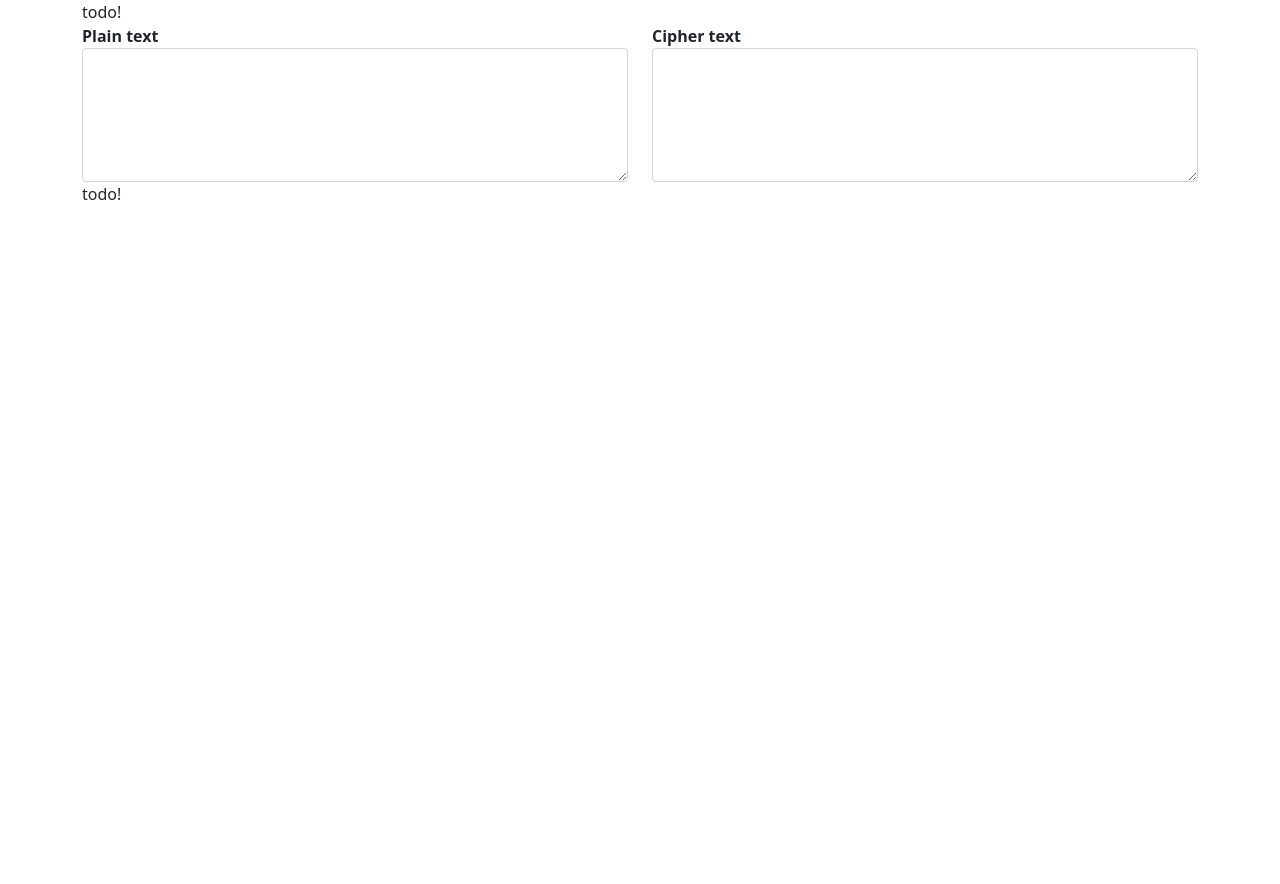
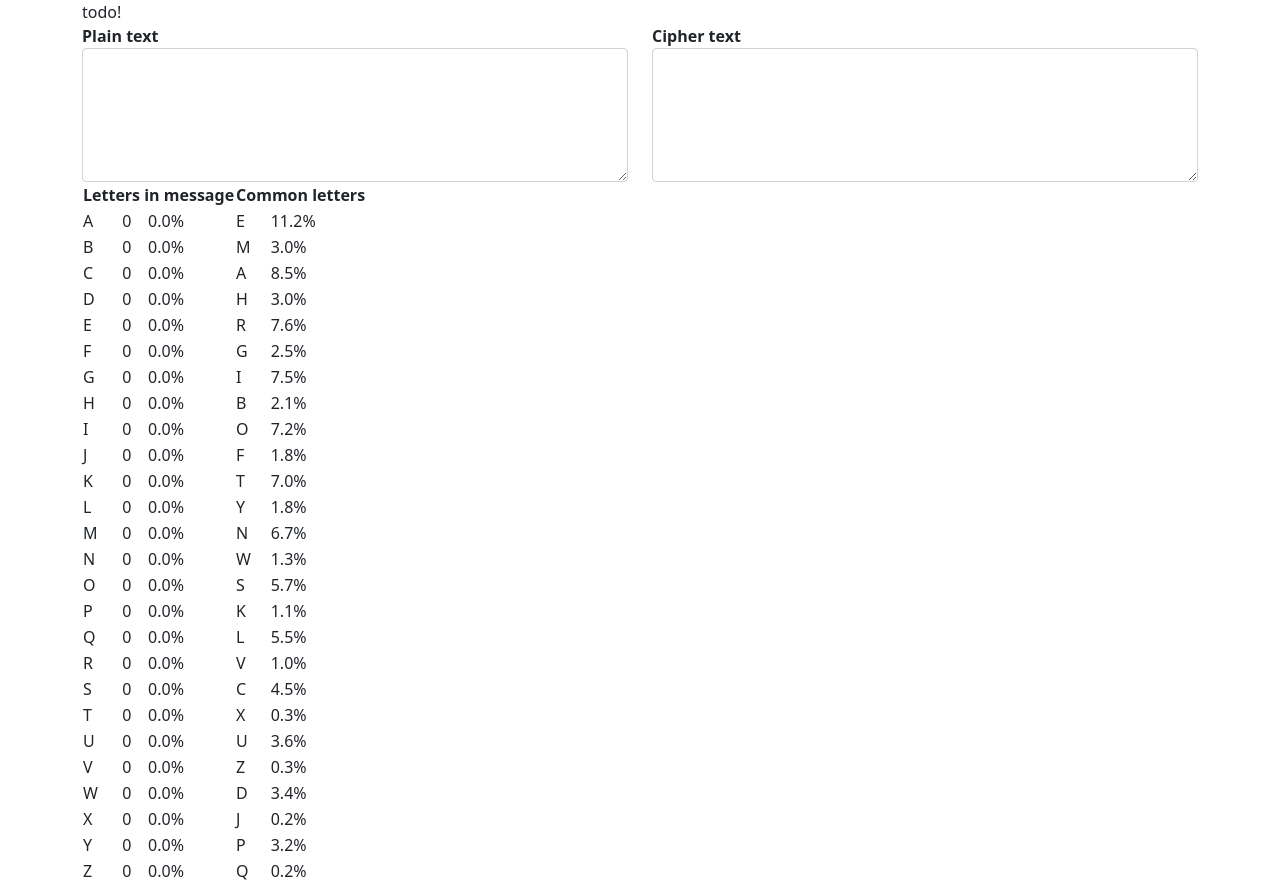
Before and after one commit to spraints/codes, a React (Create React App) app: page / in a window 1280 px wide. Before the commit the page ends 800 px from the top, so only its background shows below. Built offline with nearby package versions, Linux system fonts and the light colour scheme.

Commit message:
count characters

```diff
--- a/src/App.tsx
+++ b/src/App.tsx
@@ -1,10 +1,10 @@
 import { Cipher, ReplacementCipher } from './Model'
 import TODO from './TODO'
 import React, { useReducer } from 'react'
+import CharacterCountsView from './views/CharacterCountsView'
 import TextAreaView from './views/TextAreaView'
 
 const CipherView = TODO
-const CharacterCountsView = TODO
 
 interface State {
   cipher: Cipher
@@ -97,7 +97,7 @@ function App() {
       </div>
       <div className="row">
         <div className="col-sm-12">
-          <CharacterCountsView state={appState} />
+          <CharacterCountsView text={appState.cipherText} />
         </div>
       </div>
     </div>
--- /dev/null
+++ b/src/views/CharacterCountsView.tsx
@@ -0,0 +1,48 @@
+import LetterFrequencies from '../LetterFrequencies'
+
+interface Props {
+    text: string
+}
+
+function countCharacters(text: string) {
+    const counts={} as {[key:string]:{letter: string, count: number}}
+    for (const c of text.toUpperCase()) {
+        if (!counts[c]) {
+            counts[c] ={letter:c,count:1}
+        } else {
+        counts[c].count++
+        }
+    }
+    const ret = []
+    for (const c of 'ABCDEFGHIJKLMNOPQRSTUVWXYZ') {
+            ret.push(counts[c] || {letter:c,count:0,percent:0})
+    }
+    const letters = ret.reduce((n, x) => n + x.count, 0)
+    ret.sort((a,b) => b.count - a.count)
+    return ret.map((x) => ({percent: 100*x.count/letters, ...x}))
+}
+
+export default function CharacterCountsView(props: Props) {
+    const frequencies = countCharacters(props.text)
+    return (<div>
+        <table>
+            <thead>
+                <tr>
+                    <th colSpan={3}>Letters in message</th>
+                    <th colSpan={2}>Common letters</th>
+                </tr>
+            </thead>
+            <tbody>
+                {frequencies.map((x, i) => (
+                    <tr key={i}>
+                        <td>{x.letter}</td>
+                        <td>{x.count}</td>
+                        <td>{x.percent.toFixed(1)}%</td>
+                        <td>{LetterFrequencies[i].letter}</td>
+                        <td>{LetterFrequencies[i].percent.toFixed(1)}%</td>
+                    </tr>
+                ))}
+            </tbody>
+        </table>
+    </div>)
+}
```
